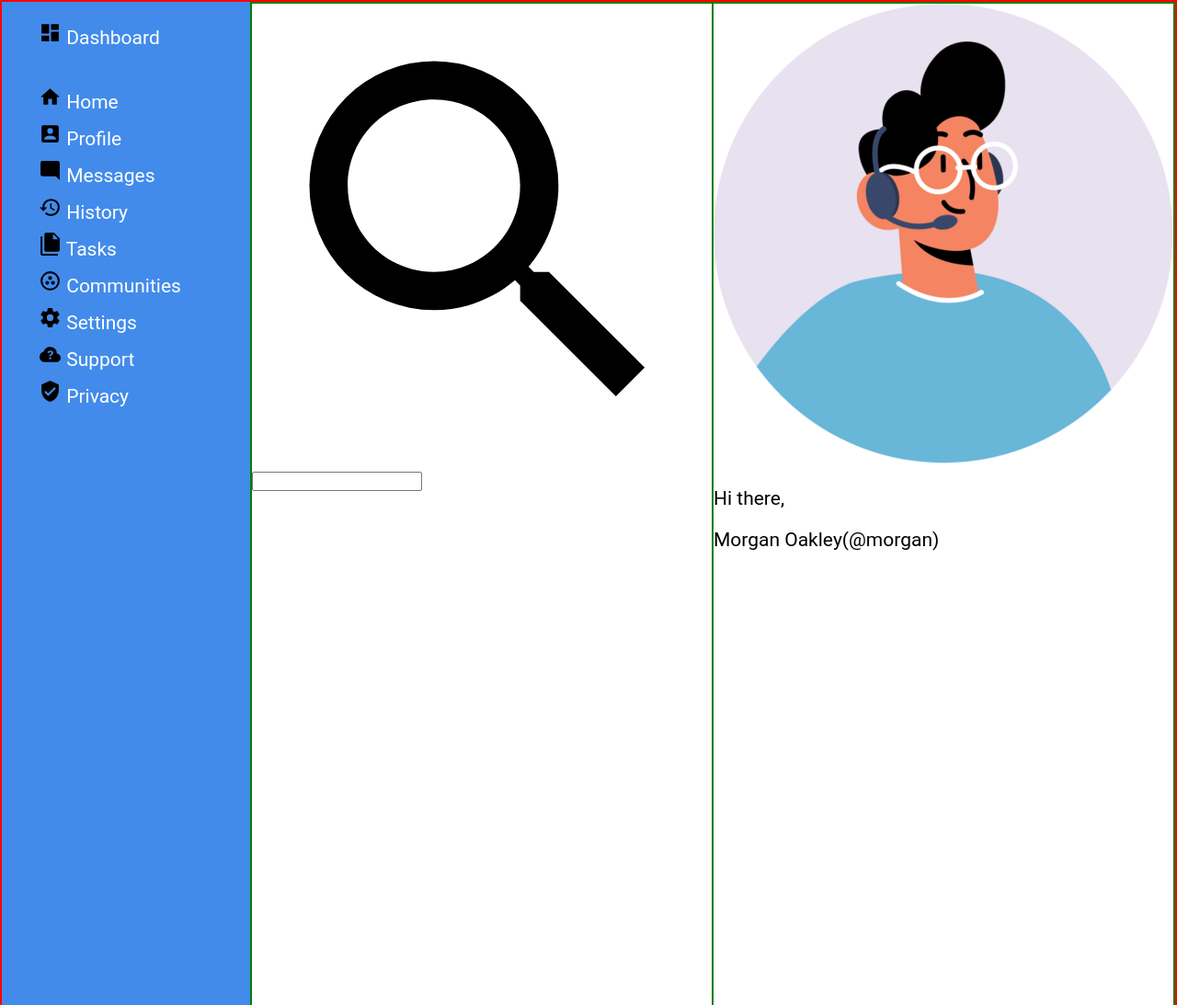
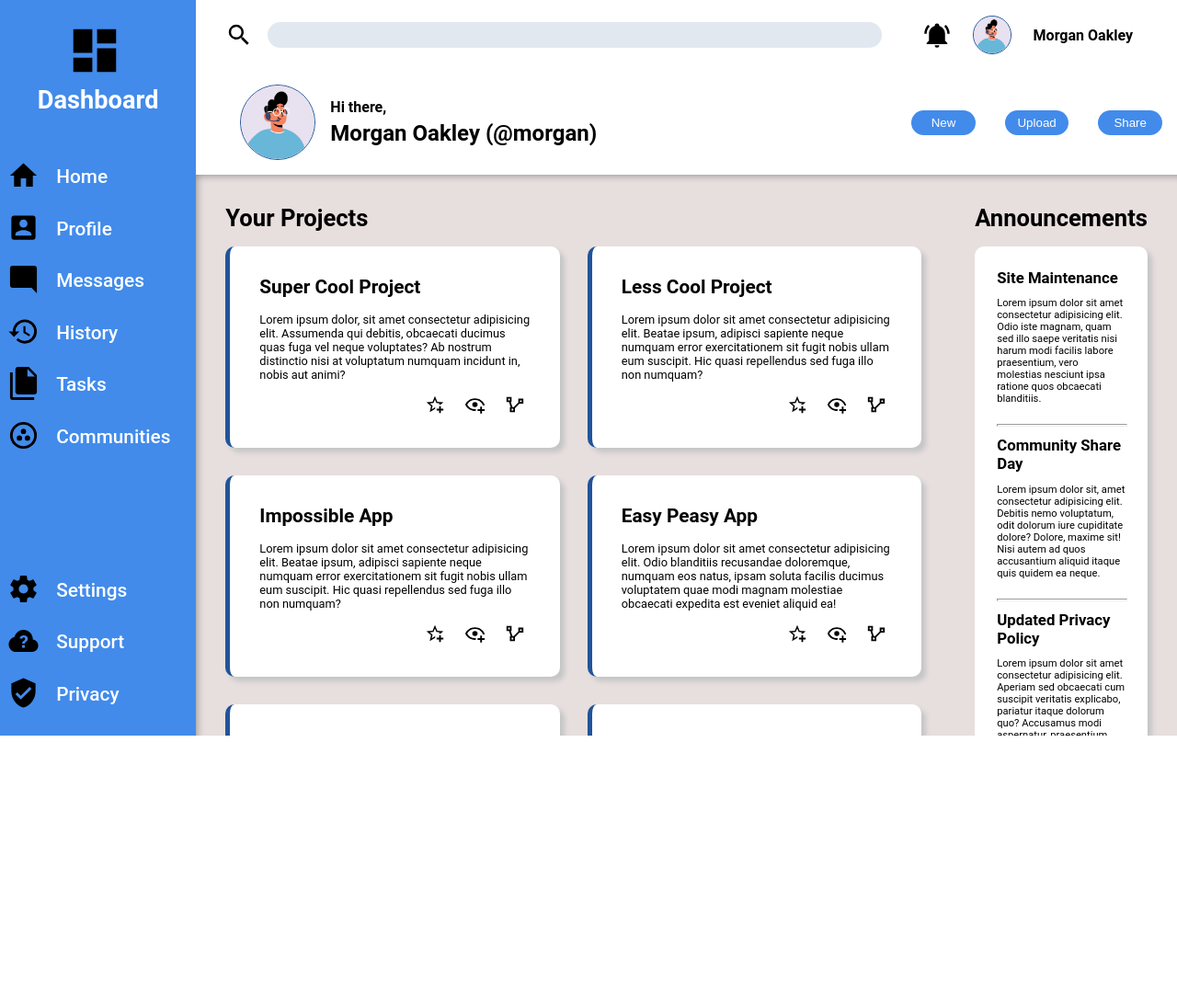
Before and after one commit to arthureastwood/admin-dashboard, a plain HTML site: page index.html in a window 1280 px wide. Shown: the top 1093 px of the page at 92% size. After the commit the page ends 800 px from the top, so only its background shows below. Drawn offline with Linux system fonts and the light colour scheme; a web font is replaced by a local one.

Commit message:
Admin dashboard styles Styling done with vanilla css to add presentation to structure

```diff
--- a/index.html
+++ b/index.html
@@ -2,169 +2,184 @@
 <html lang="en">
 <head>
   <meta charset="UTF-8">
-    <meta name="viewport" content="width=device-width, initial-scale=1.0">
+  <meta name="viewport" content="width=device-width, initial-scale=1.0" />
+  <link rel="stylesheet" href="style.css">
   <title>Admin Dashboard</title>
-    <link rel="stylesheet" href="style.css">
 </head>
 <body>
   <div class="container">
     <div class="sidebar">
+      <div class="nav-main-sidebar">
+        <div class="title-sidebar">
+          <span>Dashboard</span>
+        </div>
+        <div class="nav-pages-sidebar">
           <ul>
-                <li>
-                    <img src="./assets/view-dashboard.svg" alt="dashboard icon">
-                    Dashboard
-                </li>
-                <li>
-                    <img src="./assets/home.svg" alt="dashboard icon">
-                    Home
-                </li>
-                <li>
-                    <img src="./assets/account-box.svg" alt="account-box icon">
-                    Profile
-                </li>
-                <li>
-                    <img src="./assets/message-reply.svg" alt="message-reply icon">
-                    Messages
-                </li>
-                <li>
-                    <img src="./assets/history.svg" alt="history icon">
-                    History
-                </li>
-                <li>
-                    <img src="./assets/file-multiple.svg" alt="file-multiple icon">
-                    Tasks
-                </li>
-                <li class="comm">
-                    <img src="./assets/google-circles-communities.svg" alt="google-circles-communities icon">
-                    Communities
-                </li>
-                <li>
-                    <img src="./assets/cog.svg" alt="settings icon">
-                    Settings
-                </li>
-                <li>
-                    <img src="./assets/cloud-question.svg" alt="cloud-question icon">
-                    Support
-                </li>
-                <li>
-                    <img src="./assets/shield-check.svg" alt="shield-check icon">
-                    Privacy
-                </li>
+            <li class="nav-home">Home</li>
+            <li class="nav-prof">Profile</li>
+            <li class="nav-msgs">Messages</li>
+            <li class="nav-hist">History</li>
+            <li class="nav-task">Tasks</li>
+            <li class="nav-comm">Communities</li>
           </ul>
-
         </div>
-
+      </div>
+      <div class="nav-footer-sidebar">
+        <ul>
+          <li class="nav-sett">Settings</li>
+          <li class="nav-supp">Support</li>
+          <li class="nav-priv">Privacy</li>
+        </ul>
+      </div>
+    </div>
     <div class="header">
-            <div class="header profile">
-                <div>
-                    <img src="./assets/magnify.svg" alt="magnify icon">
+      <div class="search-bar">
+        <img src="./assets/magnify.svg" alt="magnify icon" height="30rem">
         <input type="text">
       </div>
-                <div>
-                    <img src="./assets/bell-ring.svg" alt="bell-ring icon">
-                    <img src="./assets/profile-morgan.png" alt="morgan's profile photo">
-                    <span>Morgan Oakley</span>
+      <div class="profile-bar">
+        <img src="./assets/bell-ring.svg" alt="bell-ring icon" height="30rem">
+        <img class="profile-pic" src="./assets/profile-morgan.png" alt="morgan's profile photo" height="40rem">
+        <span style="font-size:1em;font-weight:600;margin-right: 2em;">Morgan Oakley</span>
+      </div>
+      <div class="greeting">
+        <img class="profile-pic" src="./assets/profile-morgan.png" alt="morgan's profile photo" height="80rem">
+        <div class="greeting-text">
+          Hi there, <span>Morgan Oakley (@morgan)</span>
         </div>
       </div>
-            <div class="header controls">
-                <div>
-                    <img src="./assets/profile-morgan.png" alt="morgan's profile photo">
-                    <p>Hi there,</p>
-                    <span>Morgan Oakley(@morgan)</span>
+      <div class="action-bar">
+        <button>New</button>
+        <button>Upload</button>
+        <button>Share</button>
       </div>
-                <div>
-                    <button type="button">New</button>
-                    <button type="button">Upload</button>
-                    <button type="button">Share</button>
     </div>
+    <div class="main">
+      <div class="main-div main-projects">
+        <h1>Your Projects</h1>
+        <div class="main-items mc-content">
+          <div class="mp-item content1">
+            <div class="mp-text">
+              <h2>Super Cool Project</h2>
+              <p>Lorem ipsum dolor, sit amet consectetur adipisicing elit. Assumenda qui debitis, obcaecati ducimus quas fuga vel neque voluptates? Ab nostrum distinctio nisi at voluptatum numquam incidunt in, nobis aut animi?</p>
+            </div>
+            <div class="mp-buttons">
+              <button><img src="./assets/star-plus-outline.svg" alt="star-plus-outline icon"></button>
+              <button><img src="./assets/eye-plus-outline.svg" alt="eye-plus-outline icon"></button>
+              <button><img src="./assets/vector-polyline.svg" alt="vector-polyline icon"></button>
+            </div>
+          </div>
+          <div class="mp-item content2">
+            <div class="mp-text">
+              <h2>Less Cool Project</h2>
+              <p>Lorem ipsum dolor sit amet consectetur adipisicing elit. Beatae ipsum, adipisci sapiente neque numquam error exercitationem sit fugit nobis ullam eum suscipit. Hic quasi repellendus sed fuga illo non numquam?</p>
+            </div>
+            <div class="mp-buttons">
+              <button><img src="./assets/star-plus-outline.svg" alt="star-plus-outline icon"></button>
+              <button><img src="./assets/eye-plus-outline.svg" alt="eye-plus-outline icon"></button>
+              <button><img src="./assets/vector-polyline.svg" alt="vector-polyline icon"></button>
+            </div>
+          </div>
+          <div class="mp-item content3">
+            <div class="mp-text">
+              <h2>Impossible App</h2>
+              <p>Lorem ipsum dolor sit amet consectetur adipisicing elit. Beatae ipsum, adipisci sapiente neque numquam error exercitationem sit fugit nobis ullam eum suscipit. Hic quasi repellendus sed fuga illo non numquam?</p>
+            </div>
+            <div class="mp-buttons">
+              <button><img src="./assets/star-plus-outline.svg" alt="star-plus-outline icon"></button>
+              <button><img src="./assets/eye-plus-outline.svg" alt="eye-plus-outline icon"></button>
+              <button><img src="./assets/vector-polyline.svg" alt="vector-polyline icon"></button>
+            </div>
+          </div>
+          <div class="mp-item content4">
+            <div class="mp-text">
+              <h2>Easy Peasy App</h2>
+              <p>Lorem ipsum dolor sit amet consectetur adipisicing elit. Odio blanditiis recusandae doloremque, numquam eos natus, ipsam soluta facilis ducimus voluptatem quae modi magnam molestiae obcaecati expedita est eveniet aliquid ea!</p>
+            </div>
+            <div class="mp-buttons">
+              <button><img src="./assets/star-plus-outline.svg" alt="star-plus-outline icon"></button>
+              <button><img src="./assets/eye-plus-outline.svg" alt="eye-plus-outline icon"></button>
+              <button><img src="./assets/vector-polyline.svg" alt="vector-polyline icon"></button>
+            </div>
+          </div>
+          <div class="mp-item content5">
+            <div class="mp-text">
+              <h2>Ad Blocker</h2>
+              <p>Lorem ipsum dolor sit amet, consectetur adipisicing elit. Eius exercitationem earum et illo doloribus quis? Deleniti aut ea, perferendis cupiditate nisi sapiente illum culpa reiciendis. Error eos odio minus culpa?</p>
+            </div>
+            <div class="mp-buttons">
+              <button><img src="./assets/star-plus-outline.svg" alt="star-plus-outline icon"></button>
+              <button><img src="./assets/eye-plus-outline.svg" alt="eye-plus-outline icon"></button>
+              <button><img src="./assets/vector-polyline.svg" alt="vector-polyline icon"></button>
+            </div>
+          </div>
+          <div class="mp-item content6">
+            <div class="mp-text">
+              <h2>Money Maker</h2>
+              <p>Lorem ipsum dolor sit amet consectetur adipisicing elit. Molestiae minima illo omnis, magnam molestias praesentium in labore laborum assumenda architecto nisi et sequi quia fuga rerum, asperiores libero porro adipisci?</p>
+            </div>
+            <div class="mp-buttons">
+              <button><img src="./assets/star-plus-outline.svg" alt="star-plus-outline icon"></button>
+              <button><img src="./assets/eye-plus-outline.svg" alt="eye-plus-outline icon"></button>
+              <button><img src="./assets/vector-polyline.svg" alt="vector-polyline icon"></button>
             </div>
           </div>
 
-        <div class="main">
-            <div class="projects">
-                <h3>Your Projects</h3>
-                <div class="projects project-1">
-                    <span>Super Cool Project</span>
-                    <p>Lorem ipsum dolor sit amet consectetur adipisicing elit. Beatae ipsum, adipisci sapiente neque numquam error exercitationem sit fugit nobis ullam eum suscipit. Hic quasi repellendus sed fuga illo non numquam?</p>
-                    <img src="./assets/star-plus-outline.svg" alt="star-plus-outline icon">
-                    <img src="./assets/eye-plus-outline.svg" alt="eye-plus-outline icon">
-                    <img src="./assets/vector-polyline.svg" alt="vector-polyline icon">
-                </div>
-                <div class="projects project-2">
-                    <span>Less Cool Project</span>
-                    <p>Lorem ipsum dolor sit amet consectetur adipisicing elit. Beatae ipsum, adipisci sapiente neque numquam error exercitationem sit fugit nobis ullam eum suscipit. Hic quasi repellendus sed fuga illo non numquam?</p>
-                    <img src="./assets/star-plus-outline.svg" alt="star-plus-outline icon">
-                    <img src="./assets/eye-plus-outline.svg" alt="eye-plus-outline icon">
-                    <img src="./assets/vector-polyline.svg" alt="vector-polyline icon">
-                </div>
-                <div class="projects project-3">
-                    <span>Impossible App</span>
-                    <p>Lorem ipsum dolor sit amet consectetur adipisicing elit. Beatae ipsum, adipisci sapiente neque numquam error exercitationem sit fugit nobis ullam eum suscipit. Hic quasi repellendus sed fuga illo non numquam?</p>
-                    <img src="./assets/star-plus-outline.svg" alt="star-plus-outline icon">
-                    <img src="./assets/eye-plus-outline.svg" alt="eye-plus-outline icon">
-                    <img src="./assets/vector-polyline.svg" alt="vector-polyline icon">
-                </div>
-                <div class="projects project-4">
-                    <span>Easy Peasy App</span>
-                    <p>Lorem ipsum dolor sit amet consectetur adipisicing elit. Beatae ipsum, adipisci sapiente neque numquam error exercitationem sit fugit nobis ullam eum suscipit. Hic quasi repellendus sed fuga illo non numquam?</p>
-                    <img src="./assets/star-plus-outline.svg" alt="star-plus-outline icon">
-                    <img src="./assets/eye-plus-outline.svg" alt="eye-plus-outline icon">
-                    <img src="./assets/vector-polyline.svg" alt="vector-polyline icon">
-                </div>
-                <div class="projects project-5">
-                    <span>Ad Blocker</span>
-                    <p>Lorem ipsum dolor sit amet consectetur adipisicing elit. Beatae ipsum, adipisci sapiente neque numquam error exercitationem sit fugit nobis ullam eum suscipit. Hic quasi repellendus sed fuga illo non numquam?</p>
-                    <img src="./assets/star-plus-outline.svg" alt="star-plus-outline icon">
-                    <img src="./assets/eye-plus-outline.svg" alt="eye-plus-outline icon">
-                    <img src="./assets/vector-polyline.svg" alt="vector-polyline icon">
-                </div>
-                <div class="projects project-6">
-                    <span>Money Maker</span>
-                    <p>Lorem ipsum dolor sit amet consectetur adipisicing elit. Beatae ipsum, adipisci sapiente neque numquam error exercitationem sit fugit nobis ullam eum suscipit. Hic quasi repellendus sed fuga illo non numquam?</p>
-                    <img src="./assets/star-plus-outline.svg" alt="star-plus-outline icon">
-                    <img src="./assets/eye-plus-outline.svg" alt="eye-plus-outline icon">
-                    <img src="./assets/vector-polyline.svg" alt="vector-polyline icon">
         </div>
       </div>
-
-            <div class="announcements">
-                <h3>Announcements</h3>
-                <div class="news">
-                    <h4>Site Maintenance</h4>
-                    <p>Lorem ipsum dolor sit amet consectetur adipisicing elit. Iste totam culpa eum labore veritatis nesciunt. Quae, accusamus laboriosam hic illum accusantium dolorem doloremque consequatur inventore eaque dolores distinctio nihil dicta.</p>
+      <div class="main-div main-anno">
+        <h1>Announcements</h1>
+        <div class="mc-content ma-items">
+          <section>
+            <h2>Site Maintenance</h2>
+            <p>Lorem ipsum dolor sit amet consectetur adipisicing elit. Odio iste magnam, quam sed illo saepe veritatis nisi harum modi facilis labore praesentium, vero molestias nesciunt ipsa ratione quos obcaecati blanditiis.</p>
+          </section>
           <hr>
-                    <h4>Community Share Day</h4>
-                    <p>Lorem ipsum dolor sit amet consectetur adipisicing elit. Molestias, nesciunt. Possimus ab, aperiam aspernatur repellendus suscipit perspiciatis dicta delectus quidem, itaque recusandae rerum ut voluptatum, corporis sint sapiente quis ducimus.</p>
+          <section>
+            <h2>Community Share Day</h2>
+            <p>Lorem ipsum dolor sit, amet consectetur adipisicing elit. Debitis nemo voluptatum, odit dolorum iure cupiditate dolore? Dolore, maxime sit! Nisi autem ad quos accusantium aliquid itaque quis quidem ea neque.</p>
+          </section>
           <hr>
-                    <h4>Updated Privacy Policy</h4>
-                    <p>Lorem ipsum dolor sit amet consectetur, adipisicing elit. Reprehenderit, pariatur tempore obcaecati optio esse quaerat hic velit delectus corporis repellat laborum voluptatem praesentium quisquam modi minus, facere officia ratione. Dolor.</p>
+          <section>
+            <h2>Updated Privacy Policy</h2>
+            <p>Lorem ipsum dolor sit amet consectetur adipisicing elit. Aperiam sed obcaecati cum suscipit veritatis explicabo, pariatur itaque dolorum quo? Accusamus modi aspernatur, praesentium quia provident assumenda sequi quasi officia iure.</p>
+          </section>
         </div>
-                <h3>Trending</h3>
-                <div class="trending">
-                    <div class="trending card-1">
+      </div>
+      <div class="main-div main-trending">
+        <h1>Trending</h1>
+        <div class="mc-content mt-items">
+          <div class="trend topic1">
             <img src="./assets/profile-tegan.png" alt="tegan's profile photo">
-                        <p>@tegan</p>
-                        <span>World Peace Builder</span>
+            <div class="trend-info">
+              <span class="trend-acc">@tegan</span>
+              <span class="trend-msg">World Peace Builder</span>
             </div>
-                    <div class="trending card-2">
+          </div>
+          <div class="trend topic2">
             <img src="./assets/profile-morgan.png" alt="morgan's profile photo">
-                        <p>@morgan</p>
-                        <span>Super Cool Project</span>
+            <div class="trend-info">
+              <span class="trend-acc">@morgan</span>
+              <span class="trend-msg">Super Cool Project</span>
             </div>
-                    <div class="trending card-3">
+          </div>
+          <div class="trend topic3">
             <img src="./assets/profile-kendall.png" alt="kendall's profile photo">
-                        <p>@kendall</p>
-                        <span>Life Changing App</span>
+            <div class="trend-info">
+              <span class="trend-acc">@kendall</span>
+              <span class="trend-msg">Life Changing App</span>
             </div>
-                    <div class="trending card-4">
+          </div>
+          <div class="trend topic4">
             <img src="./assets/profile-alex.png" alt="alex's profile photo">
-                        <p>@alex</p>
-                        <span>No Traffic Maker</span>
+            <div class="trend-info">
+              <span class="trend-acc">@alex</span>
+              <span class="trend-msg">No Traffic Maker</span>
             </div>
           </div>
         </div>
       </div>
-
+    </div>
   </div>
 </body>
 </html>
--- a/style.css
+++ b/style.css
@@ -6,58 +6,334 @@
 :root{
     --primary-clr: #fff;
     --secondary-clr: rgb(66, 139, 235);
-    --background-clr: rgb(206, 200, 200);
+    --background-clr: rgb(231, 222, 222);
+    --primary-clr-darker: rgb(32, 84, 153);
 }
 
-body{
+body {
+    font-family: roboto;
+    height: 100vh;
     margin: 0;
     padding: 0;
-    box-sizing: border-box;
-    height: 100vh;
-    width: 100vw;
-    font-family: roboto;
-    font-weight: 400;
-    font-size: 21px;
 }
 
-.container{
+.container {
+  height: 100%;
+  width: 100%;
+
   display: grid;
-    grid-template-columns: 1fr 3fr;
-    grid-template-rows: 1fr 3fr;
-    border: 2px solid red;
+  grid-template-columns: 1fr 5fr;
+  grid-template-rows: 1fr 5fr;
   grid-template-areas:
     "sidebar header"
     "sidebar main";
 }
 
-.sidebar{
+/* sidebar configs */
+
+.sidebar {
   background-color: var(--secondary-clr);
+  color: white;
+  font-weight: 500;
   grid-area: sidebar;
+  display: flex;
+  justify-content: space-between;
+  flex-direction: column;
+  font-size: 1.3rem;
+  overflow: auto;
+}
+
+.nav-main-sidebar {
+  display: flex;
+  flex-direction: column;
+  gap: 1rem;
+  margin: 1rem 0;
+}
+
+.title-sidebar {
+  padding: 0.5rem;
+  text-align: center;
+  font-size: 1.7rem;
+  font-weight: 600;
+}
+
+.sidebar ul  {
+  list-style-type: none;
+  padding: var(--ul-valley);
+  margin: 1rem 0;
+
+  display: grid;
+  grid-template-columns: 1fr;
+  grid-auto-rows: auto;
+  gap: var(--ul-valley);
+}
+
+.title-sidebar span::before,
+.nav-pages-sidebar ul li::before,
+.nav-footer-sidebar ul li::before {
+  display: inline-block;
+  width: 3ch;
+  vertical-align: middle;
+  margin-right: 1.5ch;
+}
+
+.title-sidebar span::before {
+  content: url("./assets/view-dashboard.svg");
+  margin-right: 0.5ch;
+  width: 4ch;
+}
+.nav-home::before {
+    content: url("./assets/home.svg");
+}
+.nav-prof::before {
+    content: url("./assets/account-box.svg");
+}
+.nav-msgs::before {
+    content: url("./assets/message-reply.svg");
+}
+.nav-hist::before {
+    content: url("./assets/history.svg");
+}
+.nav-task::before {
+    content: url("./assets/file-multiple.svg");
+}
+.nav-comm::before {
+    content: url("./assets/google-circles-communities.svg");
+}
+.nav-sett::before {
+    content: url("./assets/cog.svg");
+}
+.nav-supp::before {
+    content: url("./assets/cloud-question.svg");
+}
+.nav-priv::before {
+    content: url("./assets/shield-check.svg");
+}
+
+.sidebar li {
+    padding: 0.5rem;
+}
+.sidebar li:hover {
+  border-radius: 10px;
+  background-color: var(--primary-clr-darker);
+  cursor: pointer;
+}
+
+/* header configs */
+
+.header {
+  grid-area: header;
+
+  display: grid;
+  grid-template-columns: 5fr 2fr;
+  grid-template-rows: 1fr 1.5fr;
+}
+
+.search-bar {
+  display: flex;
+  gap: 1rem;
+  align-items: center;
+  padding: 1rem;
+  padding-left: 2rem;
+}
+
+.search-bar input {
+  flex: 1;
+  height: 21px;
+  border-radius: 21px;
+  background-color: #E2E8F0;
+  border: none;
+  padding: 0.2rem;
+}
+
+.profile-bar {
+  display: flex;
+  gap: 1.5rem;
+  padding: 1rem;
+  align-items: center;
+  justify-content: end;
+}
+
+.profile-pic {
+  border-radius: 50%;
+  border: 1px solid var(--primary-clr-darker);
+}
+
+.greeting {
+  display: flex;
+  gap: 1rem;
+  align-items: center;
+  padding: 1rem 3rem;
+
+  font-weight: 600;
+}
+
+.greeting span {
+  display: block;
+  margin-top: 0.3rem;
+  font-size: 1.5rem;
+}
+
+.action-bar {
+  display: grid;
+  grid-template-rows: 1fr;
+  grid-template-columns: repeat(3, 1fr);
+  justify-items: stretch;
+  align-items: center;
+  gap: 2rem;
+  padding: 1rem;
+}
+
+.action-bar button {
+  height: min-content;
+  padding: 6px;
+  border-radius: 15px;
+  border: none;
   color: white;
+  background-color: var(--secondary-clr);
+}
+
+.action-bar button:hover {
+  background-color: var(--primary-clr-darker);
+  cursor: pointer;
+}
+
+/* main content configs */
+
+.main {
+  grid-area: main;
+  background-color: var(--background-clr);
+  padding: 1rem;
+  box-shadow: inset 5px 5px 10px -5px gray;
+
+  display: grid;
+  grid-template-columns: 4fr 1fr;
+  grid-template-rows: 1fr 1fr;
+  gap: 1rem;
+  overflow-y: scroll;
+}
+
+.main-projects {
+  grid-row: 1 / -1;
+}
+
+.main-div h1 {
+  margin: 0;
+  font-size: 1.6rem;
+}
+
+.main-div {
   display: flex;
+  flex-direction: column;
+  margin: 1rem;
+  gap: 1rem;
+}
+
+.mc-content {
+  flex: 1;
+}
+
+.main-items {
+  display: grid;
+
+  grid-template-columns: repeat(auto-fill, minmax(300px,1fr));
+  grid-auto-rows: max-content;
+  overflow: auto;
+  gap: 20px 20px;
+}
+
+.ma-items, .mt-items, .mp-item {
+  border-radius: 10px;
+  background-color: white;
+  box-shadow: 5px 5px 5px #c6c6c6;
+  z-index: 2;
+}
+
+.mp-item {
+  border-left: 5px solid var(--primary-clr-darker);
+  margin-right: 10px;
+  margin-bottom: 10px;
+  display: flex;
+  padding: 2rem;
   flex-direction: column;
   justify-content: space-between;
 }
 
-.sidebar ul{
+.mp-buttons {
+  img {
+    width: 3ch;
+  }
+  button {
+    background-color: white;
+    border: none;
+    *:hover {
+      cursor: pointer;
+      background-color: #c6c6c6;
+      border-radius: 5px;
+    }
+  }
+  display: flex;
+  justify-content: end;
+  gap: 1ch;
+}
+
+.mp-text {
+  h2 {
+    font-size: 1.3rem;
+    margin: 0;
+    margin-bottom: 1rem;
+  }
+  p {
+    font-size: 0.8rem;
+    color: var(--paragraph-text-color);
+  }
+}
+
+.ma-items {
+  padding: 1.5rem;
+  font-size: 0.7em;
+  h2 {
+    margin: 0;
+    margin-bottom: 0.5rem;
+  }
+  hr {
+    margin: 10px auto;
+    color: #ffffff;
+    width: 100%;
+    height: 1px;
+  }
+  p {
+    color: var(--paragraph-text-color);
+  }
+
   display: grid;
   grid-template-columns: 1fr;
-    grid-template-rows: 2fr repeat(9, 1fr);
-    list-style-type: none;
-    gap: 10px;
-    justify-content: center;
-    align-content: center;
+  grid-auto-rows: auto;
 }
 
-.sidebar > ul > li > img {
-    width: 25px;
-    height: 25px;
-    fill: var(--primary-clr);
+.mt-items {
+  padding: 1.5rem;
+  display: grid;
+  grid-template-columns: 1fr;
+  grid-auto-rows: 1fr;
 }
 
-.header {
-    display: grid;
-    grid-template-rows: 1fr;
-    grid-row: 1;
-    border: 1px solid green;
+.trend {
+  font-size: 0.8em;
+  img {
+    width: 5ch;
+    display: inline-block;
+    border-radius: 50%;
   }
+  .trend-info {
+    vertical-align: middle;
+    display: inline-block;
+    .trend-msg {
+      display: block;
+      color: var(--paragraph-text-color);
+    }
+  }
+  display: flex;
+  align-items: center;
+  gap: 0.5rem;
+}
```
Lines whose indentation alone changed are shown as unchanged.
